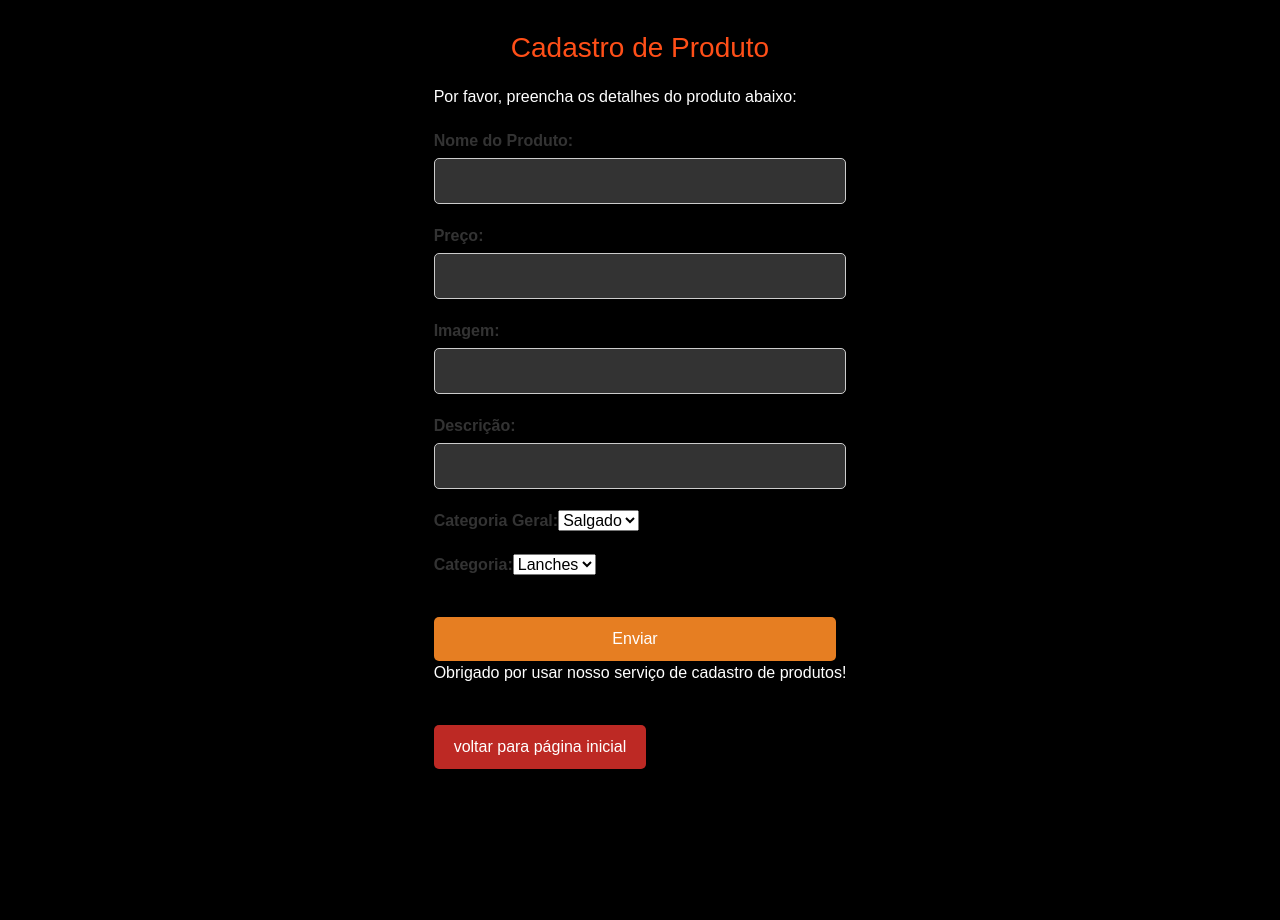
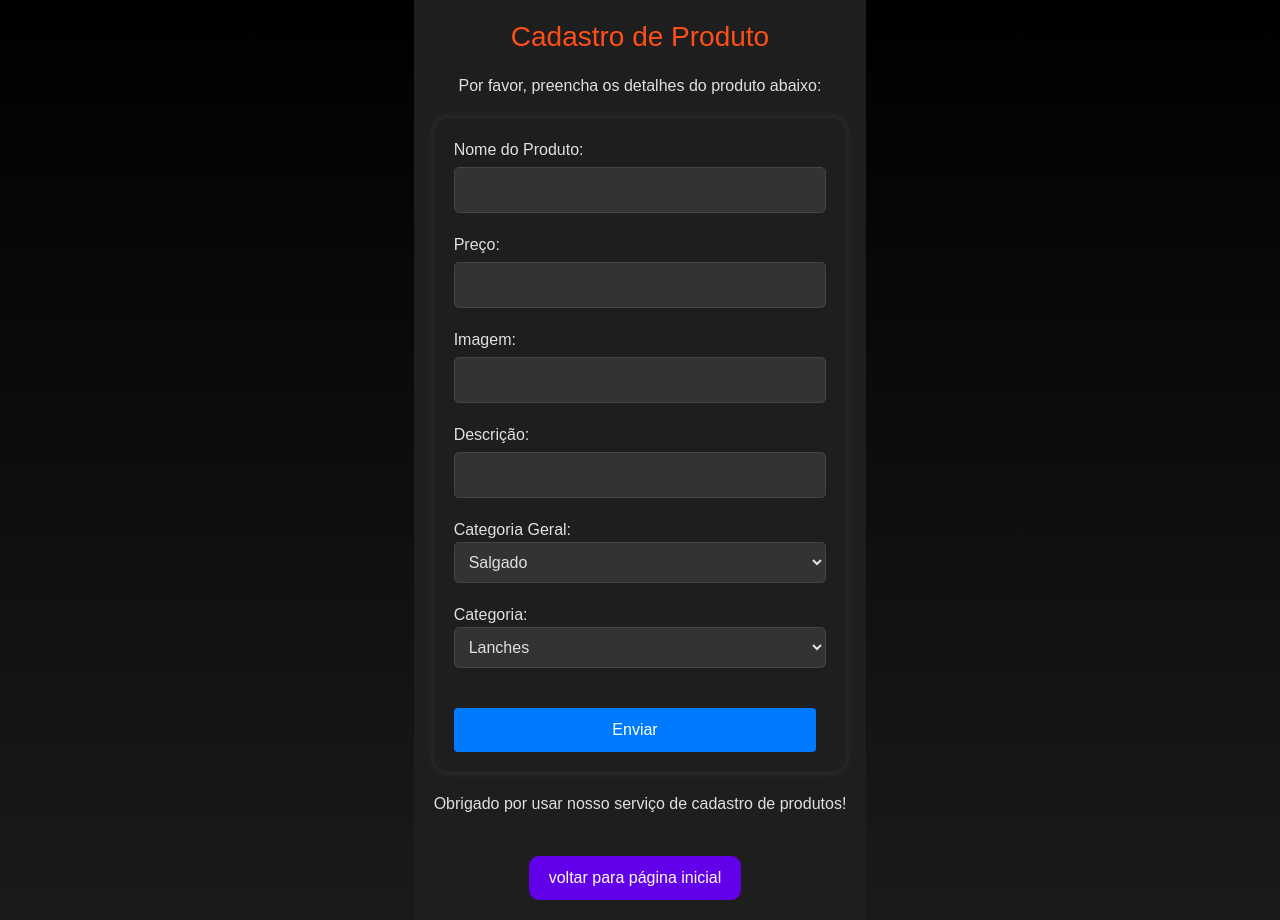
Before and after one commit to Halleey/front-tcc, a React (Vite) app: page /cadastro in a window 1280 px wide. Before the commit the page ends 800 px from the top, so only its background shows below. Built offline with nearby package versions, Linux system fonts and the light colour scheme.

Commit message:
css for login

```diff
--- a/src/components/formulario.jsx
+++ b/src/components/formulario.jsx
@@ -1,14 +1,15 @@
 import React, { useState } from 'react';
 import { useFoodDataMutate } from '../hooks/useFoodMutate';
 import { useCart } from '../hooks/CartProvider';
+import styles from '../css/FormProduto.module.css';
 
 export function Formulario({ onSubmit }) {
   const [title, setTitle] = useState('');
   const [price, setPrice] = useState('');
   const [image, setImage] = useState('');
   const [description, setDescription] = useState('');
-  const [categoriaGeral, setCategoriaGeral] = useState('salgado'); // Valor padrão
-  const [categoria, setCategoria] = useState('lanches'); // Valor padrão
+  const [categoriaGeral, setCategoriaGeral] = useState('salgado');
+  const [categoria, setCategoria] = useState('lanches');
 
   const mutate = useFoodDataMutate();
   const { addToCart } = useCart();
@@ -43,7 +44,7 @@ export function Formulario({ onSubmit }) {
   };
 
   return (
-    <form onSubmit={handleSubmit}>
+    <form onSubmit={handleSubmit} className={styles.form}>
       <div>
         <label>
           Nome do Produto:
--- a/src/css/App.module.css
+++ b/src/css/App.module.css
@@ -54,17 +54,17 @@ h1 {
 
 .btnsPrimary select {
   padding: 10px;
-  background-color: #6a09ac; /* Altere para a cor desejada */
+  background-color: #6a09ac;
   color: white;
-  border: 1px solid #ccc; /* Adiciona uma borda para consistência */
+  border: 1px solid #ccc;
   border-radius: 20px;
   font-size: 16px;
   transition: background-color 0.3s ease-in-out, border-color 0.3s ease-in-out;
 }
 
 .btnsPrimary select:focus {
-  background-color: #6b7986; /* Cor de fundo ao focar, para destacar o campo */
-  border-color: #7a0bad; /* Borda de foco, para visual feedback */
+  background-color: #6b7986;
+  border-color: #7a0bad;
 }
 
 @media (max-width: 1024px) {
--- /dev/null
+++ b/src/css/Cadastro.module.css
@@ -0,0 +1,41 @@
+.container {
+    padding: 20px;
+    background-color: #1e1e1e;
+    color: #e0e0e0;
+  }
+
+  h1 {
+    text-align: center;
+    margin-bottom: 20px;
+    color: #e0e0e0;
+  }
+
+  .intro {
+    text-align: center;
+    margin-bottom: 20px;
+  }
+
+  .footer {
+    text-align: center;
+    margin-top: 20px;
+  }
+
+  .navegar {
+    text-align: center;
+    margin-top: 20px;
+  }
+
+  .navegar button {
+    background-color: #6200ea;
+    color: #fff;
+    padding: 10px 20px;
+    border: none;
+    border-radius: 10px;
+    cursor: pointer;
+    font-size: 16px;
+    transition: box-shadow 0.3s ease;
+  }
+
+  .navegar button:hover {
+    box-shadow: 0 0 10px #6200ea;
+  }
--- a/src/css/FormProduto.css
+++ /dev/null
@@ -1,129 +0,0 @@
-body {
-  display: flex;
-  justify-content: center;
-  align-items: center;
-  min-height: 100vh;
-  margin: 0;
-  font-family: Arial, sans-serif;
-  background-color: #000000;
-}
-
-.container {
-  width: 100%;
-  max-width: 600px;
-  padding: 20px;
-  background-color: #ffffff;
-  border-radius: 8px;
-  box-shadow: 0 4px 8px rgba(0, 0, 0, 0.2);
-  text-align: center;
-}
-
-h1 {
-  color: #e67e22; /* Laranja */
-  margin-bottom: 20px;
-}
-
-form {
-  display: flex;
-  flex-direction: column;
-  gap: 15px;
-}
-
-form div {
-  display: flex;
-  flex-direction: column;
-}
-
-form label {
-  font-weight: bold;
-  margin-bottom: 5px;
-  color: #333;
-}
-
-form input[type="text"],
-form input[type="number"] {
-  width: 100%;
-  padding: 10px;
-  border: 1px solid #ccc;
-  border-radius: 5px;
-  box-sizing: border-box;
-  font-size: 16px;
-}
-
-form input[type="text"]:focus,
-form input[type="number"]:focus {
-  border-color: #e67e22;
-  outline: none;
-  box-shadow: 0 0 4px rgba(230, 126, 34, 0.5);
-}
-
-form button {
-  padding: 10px;
-  background-color: #e67e22;
-  color: white;
-  border: none;
-  border-radius: 5px;
-  cursor: pointer;
-  font-size: 16px;
-  transition: background-color 0.3s, box-shadow 0.3s;
-}
-
-form button:hover {
-  background-color: #d35400;
-  box-shadow: 0 4px 8px rgba(230, 126, 34, 0.3);
-}
-
-.intro, .footer {
-  margin-bottom: 20px;
-  color: white;
-}
-
-.navegar {
-  margin-top: 20px;
-}
-
-.navegar button {
-  padding: 10px 20px;
-  background-color: #bd2924;
-  color: white;
-  border: none;
-  border-radius: 5px;
-  cursor: pointer;
-  font-size: 16px;
-  transition: background-color 0.3s, box-shadow 0.3s;
-}
-
-.navegar button:hover {
-  background-color: #a61d1a;
-  box-shadow: 0 4px 8px rgba(189, 41, 36, 0.3);
-}
-
-@media (max-width: 768px) {
-  .container {
-    padding: 15px;
-  }
-
-  form input[type="text"],
-  form input[type="number"] {
-    font-size: 14px;
-  }
-
-  form button {
-    font-size: 14px;
-  }
-}
-
-@media (max-width: 480px) {
-  .container {
-    padding: 10px;
-  }
-
-  form input[type="text"],
-  form input[type="number"] {
-    font-size: 12px;
-  }
-
-  form button {
-    font-size: 12px;
-  }
-}
--- /dev/null
+++ b/src/css/FormProduto.module.css
@@ -0,0 +1,58 @@
+.form {
+  max-width: 600px;
+  margin: 20px auto;
+  padding: 20px;
+
+  border-radius: 15px;
+  box-shadow: 0 0 10px rgba(255, 255, 255, 0.1);
+}
+
+body {
+  background: linear-gradient(to bottom, #1a1a1a, #000000);
+}
+.form div {
+  margin-bottom: 15px;
+}
+
+label {
+  font-size: 16px;
+  color: #e0e0e0;
+  display: block;
+  margin-bottom: 5px;
+}
+
+input, select {
+  padding: 10px;
+  border-radius: 5px;
+  border: 1px solid #444;
+  background-color: #333;
+  color: #e0e0e0;
+  font-size: 16px;
+  width: 100%;
+}
+
+input::placeholder {
+  color: #bebebe;
+}
+
+input:focus, select:focus {
+  outline: none;
+  border-color: #6200ea;
+  box-shadow: 0 0 5px #6200ea;
+}
+
+button {
+  background-color: #6200ea;
+  color: #fff;
+  padding: 10px 20px;
+  border: none;
+  border-radius: 10px;
+  cursor: pointer;
+  font-size: 16px;
+  transition: box-shadow 0.3s ease;
+  margin-top: 20px;
+}
+
+button:hover {
+  box-shadow: 0 0 10px #6200ea;
+}
--- a/src/css/Login.module.css
+++ b/src/css/Login.module.css
@@ -1,6 +1,15 @@
+body {
+  background: linear-gradient(to bottom, #000000 0%, #1a1a1a 100%);
+  margin: 0;
+  font-family: Arial, sans-serif;
+  min-height: 100vh;
+  display: flex;
+  justify-content: center;
+  align-items: center;
+}
+
 .login-form {
   max-width: 400px;
-  margin: 20px auto;
   padding: 20px;
   background-color: #2c2c2c;
   border-radius: 15px;
@@ -21,8 +30,6 @@ h2 {
 .input-container div {
   margin-bottom: 15px;
 }
-
-
 
 .input {
   padding: 10px;
--- a/src/routes/cadastro.jsx
+++ b/src/routes/cadastro.jsx
@@ -1,11 +1,9 @@
+import React from 'react';
+import Formulario from '../components/formulario'
+import { Link } from 'react-router-dom';
+import styles from '../css/Cadastro.module.css';
 
-import React from 'react';
-import Formulario from '../components/formulario';
-import { Link } from 'react-router-dom';
-import '../css/FormProduto.css'
 function Cadastro() {
-
-
   const handleSubmit = (formData) => {
     const API_URL = 'http://localhost:8080';
     console.log('Dados do formulário:', formData);
@@ -33,21 +31,23 @@ function Cadastro() {
   };
 
   return (
-    <div>
+
+    <div className={styles.container}>
       <h1>Cadastro de Produto</h1>
-    <div className="intro">
+      <div className={styles.intro}>
         <p>Por favor, preencha os detalhes do produto abaixo:</p>
       </div>
       <Formulario onSubmit={handleSubmit} />
-    <div className="footer">
+      <div className={styles.footer}>
         <p>Obrigado por usar nosso serviço de cadastro de produtos!</p>
       </div>
-    <div className='navegar'>
+      <div className={styles.navegar}>
         <Link to="/">
           <button>
-      voltar para página inicial</button></Link>
+            voltar para página inicial
+          </button>
+        </Link>
       </div>
-
     </div>
   );
 }
```
Lines whose indentation alone changed are shown as unchanged.
